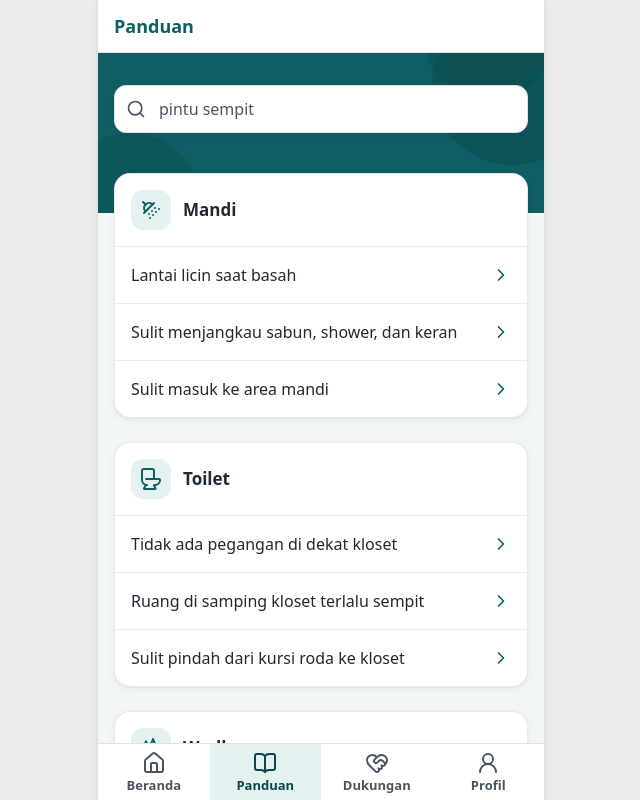
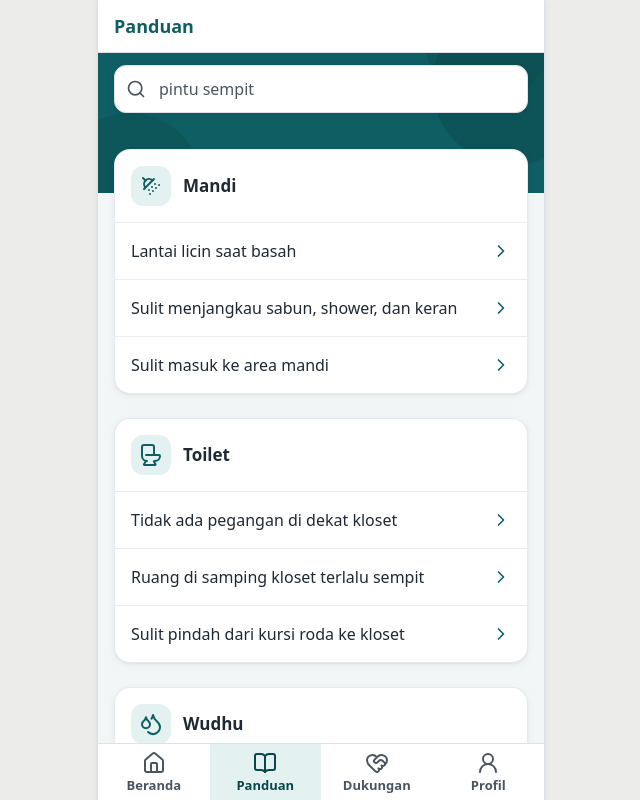
Before and after one commit to titohanafi/transisidnr, a React (Vite) app: page /#/rencana in a window 1280 px wide. Shown: the top 800 px of the page, without its empty margins (319-959 px from the left). Built offline with nearby package versions, Linux system fonts and the light colour scheme.

Commit message:
Panduan umum: ruang atas dan bawah kolom cari sama (12px)
Co-Authored-By: Claude Sonnet 5.5 <noreply@anthropic.com>

```diff
--- a/src/screens/Jelajah.tsx
+++ b/src/screens/Jelajah.tsx
@@ -69,7 +69,7 @@ function Daftar({ awal }: { awal: Filter }) {
 
   // Kolom cari ada di dalam pita kepala gelap (hanya di daftar semua panduan).
   const kolomCari = (
-    <div>
+    <div className="-mt-5">
       <label htmlFor="cari-panduan" className="sr-only">
         {t.cari.label}
       </label>
@@ -105,7 +105,7 @@ function Daftar({ awal }: { awal: Filter }) {
       kepalaPita={filter === "semua" ? "gelap" : false}
       kepalaTumpang={filter === "semua"}
     >
-      <div className={filter === "semua" ? "-mt-8" : undefined}>
+      <div className={filter === "semua" ? "-mt-9" : undefined}>
         {filter === "semua" && cari.trim() !== "" && (
           <aside className="mt-isi flex items-start gap-2 rounded-kartu border border-catatan-garis bg-catatan-muda p-3 text-catatan">
             <Info className="mt-0.5 h-5 w-5 shrink-0" strokeWidth={2} aria-hidden="true" focusable="false" />
```
Also changed, not shown: 1 other file (tests, documents, lock files or other folders).
